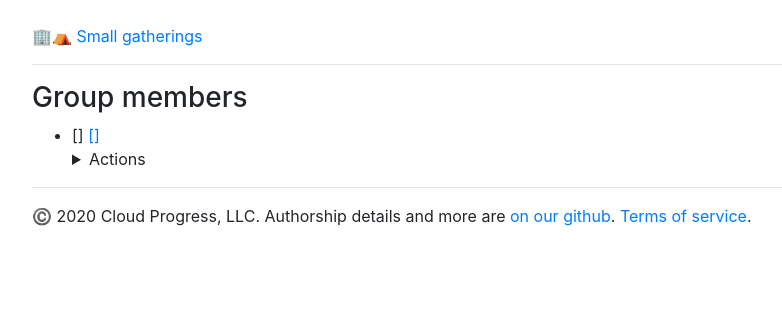
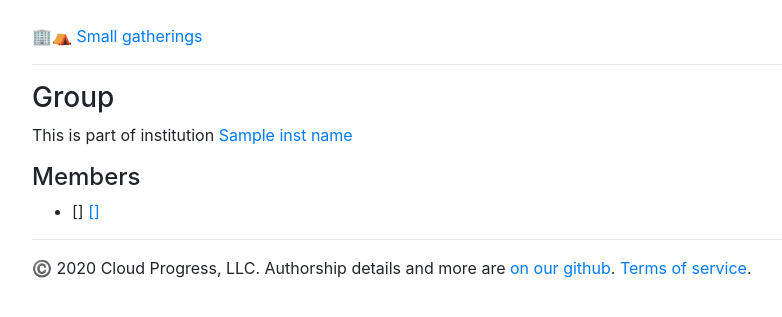
Before and after one commit to abe-winter/smallgat, a Flask app: template templates/group.htm in a window 1280 px wide. Shown: the top 317 px of the page, without its empty margins (53-835 px from the left). Run offline with Flask 2, Linux system fonts and the light colour scheme; the template is opened without the code that fills it: most values are stand-ins (such as "Sample title", 1, 10 or a date in 2020); parts of the project's set-up code (start-up, migrations or seed data) failed here and were passed over; some libraries are stand-ins or nearby versions.

Commit message:
more group / inst linking

```diff
--- a/blueprints/group.py
+++ b/blueprints/group.py
@@ -144,4 +144,6 @@ def view(groupid):
     members = cur.fetchall()
     if not any(row[0] == flask.g.session_body['userid'] for row in members):
       flask.abort(403)
-  return flask.render_template('group.htm', members=members, own_userid=flask.g.session_body['userid'], groupid=groupid)
+    cur.execute('select groups.instid, name from groups join institutions using (instid) where groupid = %s', (str(groupid),))
+    instid, name = cur.fetchone()
+  return flask.render_template('group.htm', members=members, own_userid=flask.g.session_body['userid'], groupid=groupid, instid=instid, inst_name=name)
--- a/templates/group.htm
+++ b/templates/group.htm
@@ -1,21 +1,21 @@
 {% extends "base.htm" %}
 {% block title %}home{% endblock %}
 {% block container %}
-<h3>Group members</h3>
+<h3>Group</h3>
+<p>This is part of institution <a href="{{url_for('institution.inst', instid=instid)}}">{{inst_name}}</a></p>
+<h4>Members</h4>
 <ul>{% for userid, name, email in members %}
   <li>
     {{name}}
     <a href="mailto:{{email}}">{{email}}</a>
-    <details>
+    {% if userid == own_userid %}
+    <details style="display: inline">
       <summary>Actions</summary>
-      {% if userid == own_userid %}
-      <form style="display: inline" action="{{url_for('group.leave', groupid=groupid)}}" method="post">
+      <form style="position: absolute" action="{{url_for('group.leave', groupid=groupid)}}" method="post">
         <button class="btn btn-outline-danger btn-sm" role="submit">Leave</button>
       </form>
-      {% else %}
-
-      {% endif %}
     </details>
+    {% endif %}
   </li>
 {% endfor %}</ul>
 {% endblock container %}
--- a/templates/inst.htm
+++ b/templates/inst.htm
@@ -1,7 +1,7 @@
 {% extends "base.htm" %}
 {% block title %}institution{% endblock %}
 {% block container %}
-<h3>Institution page</h3>
+<h3>🏢 Institution page</h3>
 <table class="table">
   <tr>
     <th>Name</th>
@@ -40,7 +40,9 @@
     <button role="submit" class="btn btn-danger">Leave institution</button>
   </form>
   <br>
+  <h4>⛺ Group details</h4>
   {% if group_row %}
+  <p><a href="{{url_for('group.view', groupid=group_row[0])}}">You're in a group!</a></p>
   {% else %}
   <div class="alert alert-warning">
     <p>You don't have a group yet in this institution</p>
--- a/templates/splash.htm
+++ b/templates/splash.htm
@@ -6,8 +6,9 @@
   <hr>
   <h2>Hyperlocal meetups for recovering institutions</h2>
   <hr>
-  <p>Small gatherings is a tool to rebuild institutions in cities that have lifted quarantines / lockdowns, but aren't ready to permit large gatherings.</p>
-  <p>It finds small groups of people from your class or team who live nearby, then connects you up so you can do remote work or remote learning together.</p>
+  <p>Small gatherings is a tool to rebuild institutions in cities that have lifted quarantines, but aren't ready to permit large gatherings.</p>
+  <p>First it finds small groups of people from your class or team who live nearby.</p>
+  <p>Then it connects you up so you can do remote work locally together.</p>
   <p><a class="btn btn-primary" style="font-size: large" href="{{url_for('user.home')}}">Join / sign in</a></p>
 </div>
 <div class="card"><div class="card-body">
```
Also changed, not shown: blueprints/institution.py (+7 -0 lines), burndown.md (+1 -0 lines).
